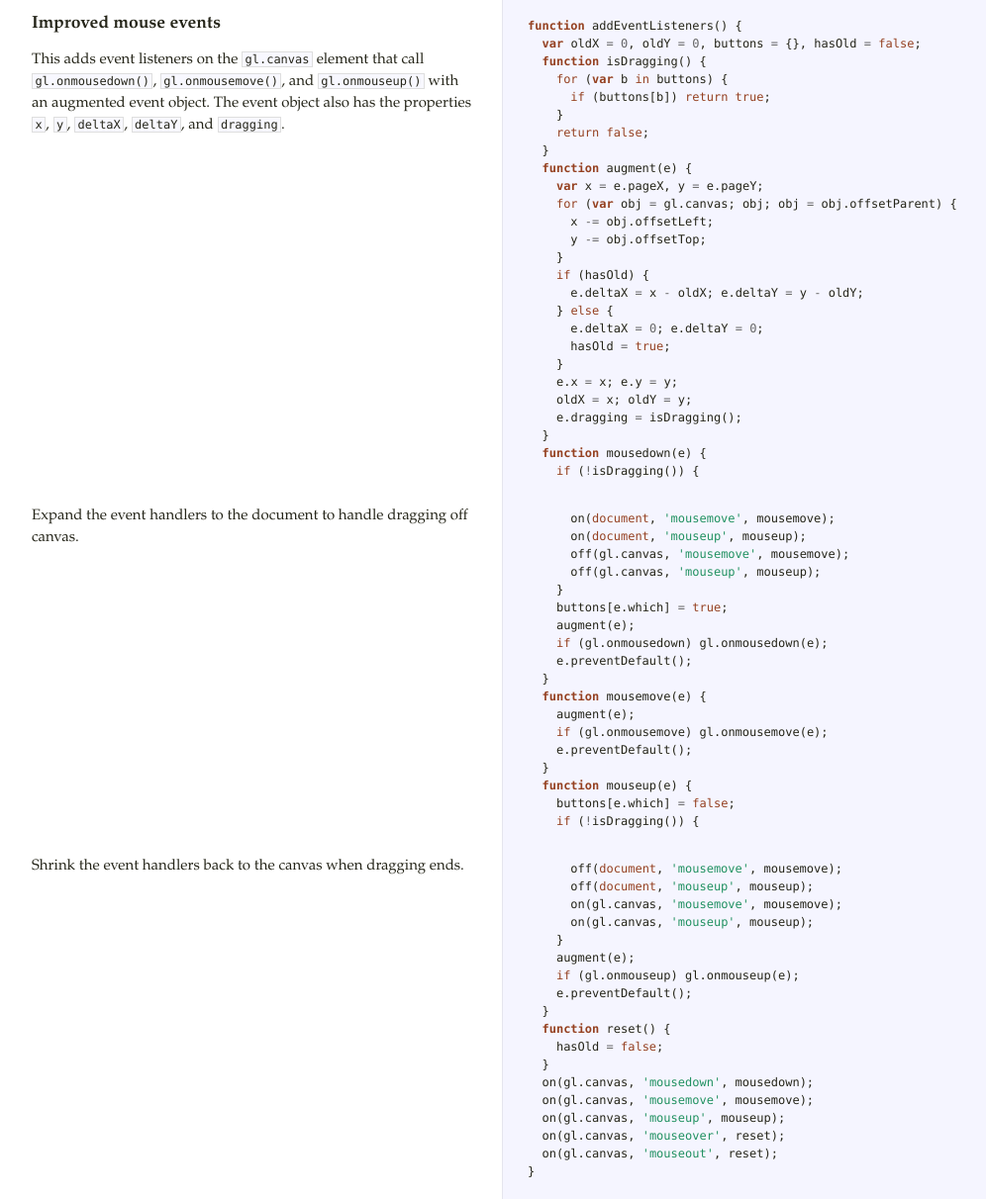
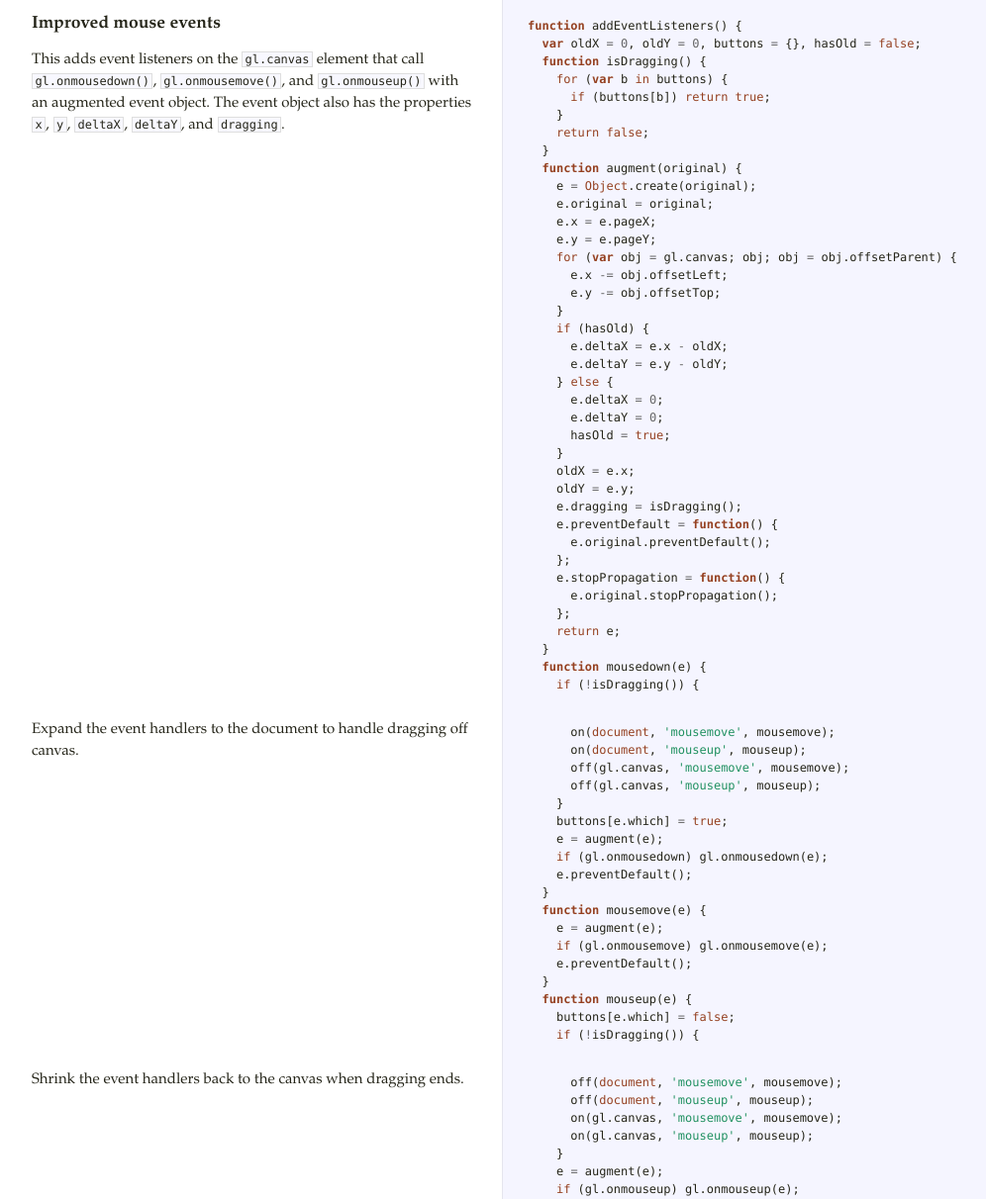
Before and after one commit to evanw/lightgl.js, a plain HTML site: page docs/main.html in a window 1280 px wide. Shown: the part 3545-4757 px from the top of the page at 99% size, without its empty margins (18-1014 px from the left). Drawn offline with Linux system fonts and the light colour scheme.

Commit message:
mouse event fix for opera

```diff
--- a/docs/main.html
+++ b/docs/main.html
@@ -202,21 +202,33 @@ augmented event object. The event object also has the properties <code>x</code>,
     <span class="p">}</span>
     <span class="k">return</span> <span class="kc">false</span><span class="p">;</span>
   <span class="p">}</span>
-  <span class="kd">function</span> <span class="nx">augment</span><span class="p">(</span><span class="nx">e</span><span class="p">)</span> <span class="p">{</span>
-    <span class="kd">var</span> <span class="nx">x</span> <span class="o">=</span> <span class="nx">e</span><span class="p">.</span><span class="nx">pageX</span><span class="p">,</span> <span class="nx">y</span> <span class="o">=</span> <span class="nx">e</span><span class="p">.</span><span class="nx">pageY</span><span class="p">;</span>
+  <span class="kd">function</span> <span class="nx">augment</span><span class="p">(</span><span class="nx">original</span><span class="p">)</span> <span class="p">{</span>
+    <span class="nx">e</span> <span class="o">=</span> <span class="nb">Object</span><span class="p">.</span><span class="nx">create</span><span class="p">(</span><span class="nx">original</span><span class="p">);</span>
+    <span class="nx">e</span><span class="p">.</span><span class="nx">original</span> <span class="o">=</span> <span class="nx">original</span><span class="p">;</span>
+    <span class="nx">e</span><span class="p">.</span><span class="nx">x</span> <span class="o">=</span> <span class="nx">e</span><span class="p">.</span><span class="nx">pageX</span><span class="p">;</span>
+    <span class="nx">e</span><span class="p">.</span><span class="nx">y</span> <span class="o">=</span> <span class="nx">e</span><span class="p">.</span><span class="nx">pageY</span><span class="p">;</span>
     <span class="k">for</span> <span class="p">(</span><span class="kd">var</span> <span class="nx">obj</span> <span class="o">=</span> <span class="nx">gl</span><span class="p">.</span><span class="nx">canvas</span><span class="p">;</span> <span class="nx">obj</span><span class="p">;</span> <span class="nx">obj</span> <span class="o">=</span> <span class="nx">obj</span><span class="p">.</span><span class="nx">offsetParent</span><span class="p">)</span> <span class="p">{</span>
-      <span class="nx">x</span> <span class="o">-=</span> <span class="nx">obj</span><span class="p">.</span><span class="nx">offsetLeft</span><span class="p">;</span>
-      <span class="nx">y</span> <span class="o">-=</span> <span class="nx">obj</span><span class="p">.</span><span class="nx">offsetTop</span><span class="p">;</span>
+      <span class="nx">e</span><span class="p">.</span><span class="nx">x</span> <span class="o">-=</span> <span class="nx">obj</span><span class="p">.</span><span class="nx">offsetLeft</span><span class="p">;</span>
+      <span class="nx">e</span><span class="p">.</span><span class="nx">y</span> <span class="o">-=</span> <span class="nx">obj</span><span class="p">.</span><span class="nx">offsetTop</span><span class="p">;</span>
     <span class="p">}</span>
     <span class="k">if</span> <span class="p">(</span><span class="nx">hasOld</span><span class="p">)</span> <span class="p">{</span>
-      <span class="nx">e</span><span class="p">.</span><span class="nx">deltaX</span> <span class="o">=</span> <span class="nx">x</span> <span class="o">-</span> <span class="nx">oldX</span><span class="p">;</span> <span class="nx">e</span><span class="p">.</span><span class="nx">deltaY</span> <span class="o">=</span> <span class="nx">y</span> <span class="o">-</span> <span class="nx">oldY</span><span class="p">;</span>
+      <span class="nx">e</span><span class="p">.</span><span class="nx">deltaX</span> <span class="o">=</span> <span class="nx">e</span><span class="p">.</span><span class="nx">x</span> <span class="o">-</span> <span class="nx">oldX</span><span class="p">;</span>
+      <span class="nx">e</span><span class="p">.</span><span class="nx">deltaY</span> <span class="o">=</span> <span class="nx">e</span><span class="p">.</span><span class="nx">y</span> <span class="o">-</span> <span class="nx">oldY</span><span class="p">;</span>
     <span class="p">}</span> <span class="k">else</span> <span class="p">{</span>
-      <span class="nx">e</span><span class="p">.</span><span class="nx">deltaX</span> <span class="o">=</span> <span class="mi">0</span><span class="p">;</span> <span class="nx">e</span><span class="p">.</span><span class="nx">deltaY</span> <span class="o">=</span> <span class="mi">0</span><span class="p">;</span>
+      <span class="nx">e</span><span class="p">.</span><span class="nx">deltaX</span> <span class="o">=</span> <span class="mi">0</span><span class="p">;</span>
+      <span class="nx">e</span><span class="p">.</span><span class="nx">deltaY</span> <span class="o">=</span> <span class="mi">0</span><span class="p">;</span>
       <span class="nx">hasOld</span> <span class="o">=</span> <span class="kc">true</span><span class="p">;</span>
     <span class="p">}</span>
-    <span class="nx">e</span><span class="p">.</span><span class="nx">x</span> <span class="o">=</span> <span class="nx">x</span><span class="p">;</span> <span class="nx">e</span><span class="p">.</span><span class="nx">y</span> <span class="o">=</span> <span class="nx">y</span><span class="p">;</span>
-    <span class="nx">oldX</span> <span class="o">=</span> <span class="nx">x</span><span class="p">;</span> <span class="nx">oldY</span> <span class="o">=</span> <span class="nx">y</span><span class="p">;</span>
+    <span class="nx">oldX</span> <span class="o">=</span> <span class="nx">e</span><span class="p">.</span><span class="nx">x</span><span class="p">;</span>
+    <span class="nx">oldY</span> <span class="o">=</span> <span class="nx">e</span><span class="p">.</span><span class="nx">y</span><span class="p">;</span>
     <span class="nx">e</span><span class="p">.</span><span class="nx">dragging</span> <span class="o">=</span> <span class="nx">isDragging</span><span class="p">();</span>
+    <span class="nx">e</span><span class="p">.</span><span class="nx">preventDefault</span> <span class="o">=</span> <span class="kd">function</span><span class="p">()</span> <span class="p">{</span>
+      <span class="nx">e</span><span class="p">.</span><span class="nx">original</span><span class="p">.</span><span class="nx">preventDefault</span><span class="p">();</span>
+    <span class="p">};</span>
+    <span class="nx">e</span><span class="p">.</span><span class="nx">stopPropagation</span> <span class="o">=</span> <span class="kd">function</span><span class="p">()</span> <span class="p">{</span>
+      <span class="nx">e</span><span class="p">.</span><span class="nx">original</span><span class="p">.</span><span class="nx">stopPropagation</span><span class="p">();</span>
+    <span class="p">};</span>
+    <span class="k">return</span> <span class="nx">e</span><span class="p">;</span>
   <span class="p">}</span>
   <span class="kd">function</span> <span class="nx">mousedown</span><span class="p">(</span><span class="nx">e</span><span class="p">)</span> <span class="p">{</span>
     <span class="k">if</span> <span class="p">(</span><span class="o">!</span><span class="nx">isDragging</span><span class="p">())</span> <span class="p">{</span></pre></div>             </td>           </tr>                               <tr id="section-8">             <td class="docs">               <div class="pilwrap">                 <a class="pilcrow" href="#section-8">&#182;</a>               </div>               <p>Expand the event handlers to the document to handle dragging off canvas.</p>             </td>             <td class="code">               <div class="highlight"><pre>      <span class="nx">on</span><span class="p">(</span><span class="nb">document</span><span class="p">,</span> <span class="s1">&#39;mousemove&#39;</span><span class="p">,</span> <span class="nx">mousemove</span><span class="p">);</span>
@@ -225,12 +237,12 @@ augmented event object. The event object also has the properties <code>x</code>,
       <span class="nx">off</span><span class="p">(</span><span class="nx">gl</span><span class="p">.</span><span class="nx">canvas</span><span class="p">,</span> <span class="s1">&#39;mouseup&#39;</span><span class="p">,</span> <span class="nx">mouseup</span><span class="p">);</span>
     <span class="p">}</span>
     <span class="nx">buttons</span><span class="p">[</span><span class="nx">e</span><span class="p">.</span><span class="nx">which</span><span class="p">]</span> <span class="o">=</span> <span class="kc">true</span><span class="p">;</span>
-    <span class="nx">augment</span><span class="p">(</span><span class="nx">e</span><span class="p">);</span>
+    <span class="nx">e</span> <span class="o">=</span> <span class="nx">augment</span><span class="p">(</span><span class="nx">e</span><span class="p">);</span>
     <span class="k">if</span> <span class="p">(</span><span class="nx">gl</span><span class="p">.</span><span class="nx">onmousedown</span><span class="p">)</span> <span class="nx">gl</span><span class="p">.</span><span class="nx">onmousedown</span><span class="p">(</span><span class="nx">e</span><span class="p">);</span>
     <span class="nx">e</span><span class="p">.</span><span class="nx">preventDefault</span><span class="p">();</span>
   <span class="p">}</span>
   <span class="kd">function</span> <span class="nx">mousemove</span><span class="p">(</span><span class="nx">e</span><span class="p">)</span> <span class="p">{</span>
-    <span class="nx">augment</span><span class="p">(</span><span class="nx">e</span><span class="p">);</span>
+    <span class="nx">e</span> <span class="o">=</span> <span class="nx">augment</span><span class="p">(</span><span class="nx">e</span><span class="p">);</span>
     <span class="k">if</span> <span class="p">(</span><span class="nx">gl</span><span class="p">.</span><span class="nx">onmousemove</span><span class="p">)</span> <span class="nx">gl</span><span class="p">.</span><span class="nx">onmousemove</span><span class="p">(</span><span class="nx">e</span><span class="p">);</span>
     <span class="nx">e</span><span class="p">.</span><span class="nx">preventDefault</span><span class="p">();</span>
   <span class="p">}</span>
@@ -241,7 +253,7 @@ augmented event object. The event object also has the properties <code>x</code>,
       <span class="nx">on</span><span class="p">(</span><span class="nx">gl</span><span class="p">.</span><span class="nx">canvas</span><span class="p">,</span> <span class="s1">&#39;mousemove&#39;</span><span class="p">,</span> <span class="nx">mousemove</span><span class="p">);</span>
       <span class="nx">on</span><span class="p">(</span><span class="nx">gl</span><span class="p">.</span><span class="nx">canvas</span><span class="p">,</span> <span class="s1">&#39;mouseup&#39;</span><span class="p">,</span> <span class="nx">mouseup</span><span class="p">);</span>
     <span class="p">}</span>
-    <span class="nx">augment</span><span class="p">(</span><span class="nx">e</span><span class="p">);</span>
+    <span class="nx">e</span> <span class="o">=</span> <span class="nx">augment</span><span class="p">(</span><span class="nx">e</span><span class="p">);</span>
     <span class="k">if</span> <span class="p">(</span><span class="nx">gl</span><span class="p">.</span><span class="nx">onmouseup</span><span class="p">)</span> <span class="nx">gl</span><span class="p">.</span><span class="nx">onmouseup</span><span class="p">(</span><span class="nx">e</span><span class="p">);</span>
     <span class="nx">e</span><span class="p">.</span><span class="nx">preventDefault</span><span class="p">();</span>
   <span class="p">}</span>
```
Also changed, not shown: lightgl.js.
